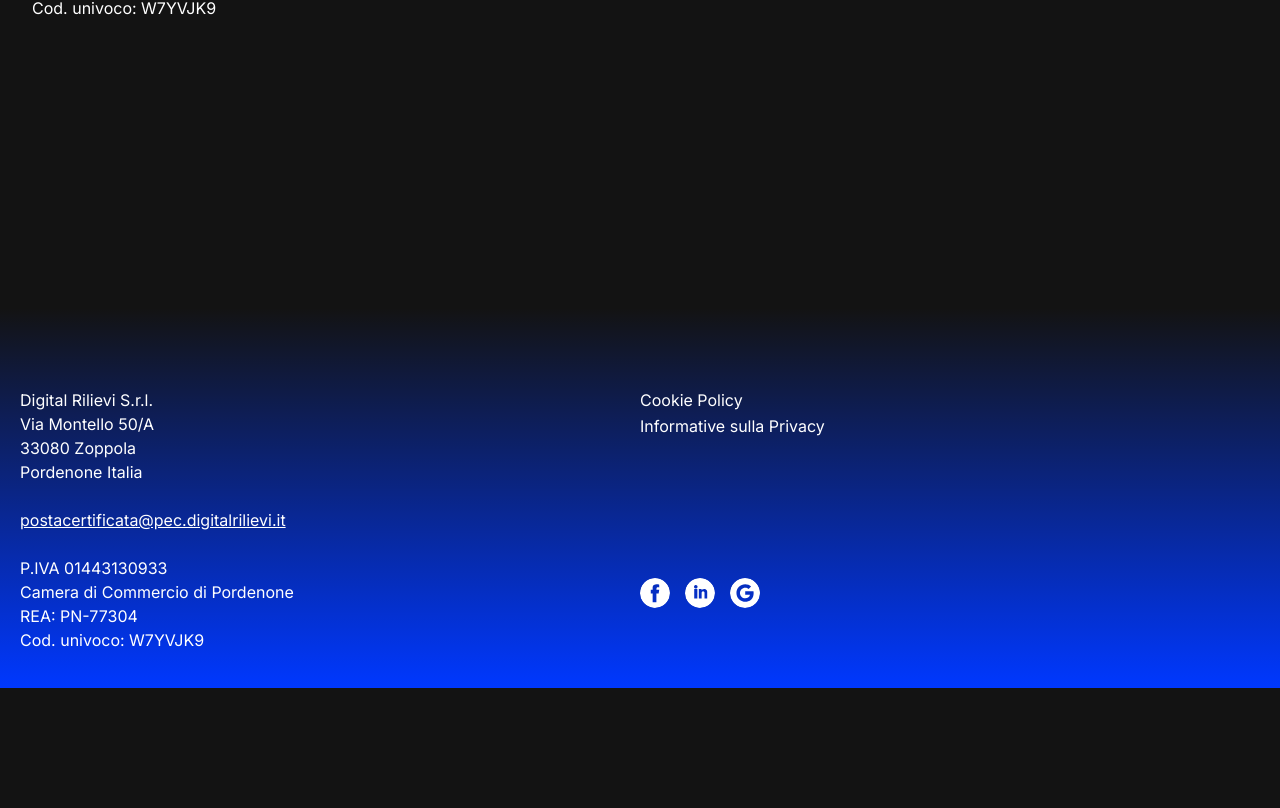
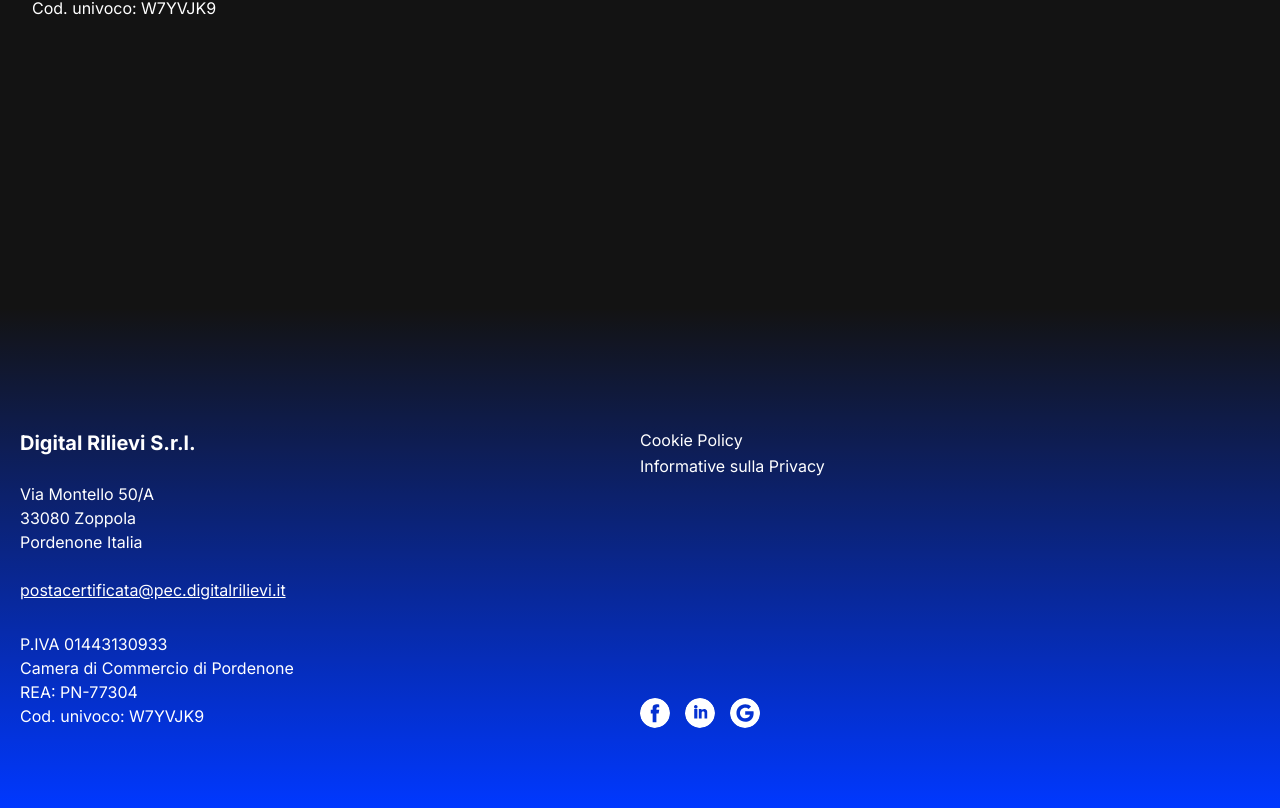
Before and after one commit to digital-rilievi/web, a Next.js app: page /contatti in a window 1280 px wide. Shown: the part 924-1732 px from the top of the page. Before the commit the page ends 1612 px from the top, so only its background shows below. Built offline with nearby package versions, Linux system fonts and the light colour scheme.

Commit message:
footer company name got bigger

```diff
--- a/src/app/components/Footer/Footer.module.css
+++ b/src/app/components/Footer/Footer.module.css
@@ -10,14 +10,14 @@ line-height: 24px; /* 133.333% */
 
 .footer {
   padding: 20px;
-  padding-top: 80px;
+  padding-top: 120px;
   padding-bottom: 80px;
   display: flex;
   justify-content: space-between;
   gap: 1rem;
   align-items: flex-start;
   background: linear-gradient(180deg, rgba(0, 56, 255, 0.00) 0%, #0038FF 100%);
-  height: 380px;
+  height: 500px;
 }
 
 .leftColumn,
--- a/src/app/components/Footer/Footer.tsx
+++ b/src/app/components/Footer/Footer.tsx
@@ -8,7 +8,8 @@ const Footer = () => {
     <footer className={styles.footer}>
       <div className={styles.leftColumn}>
         <div>
-          <h3>{content.contatti.companyName}</h3>
+          <h1 style={{"font-weight": "bold", "font-size": "20px"}}>{content.contatti.companyName}</h1>
+          <br />
           <p>{content.contatti.addressLine1}</p>
           <p>{content.contatti.addressLine2}</p>
           <p>{content.contatti.addressLine3}</p>
```
